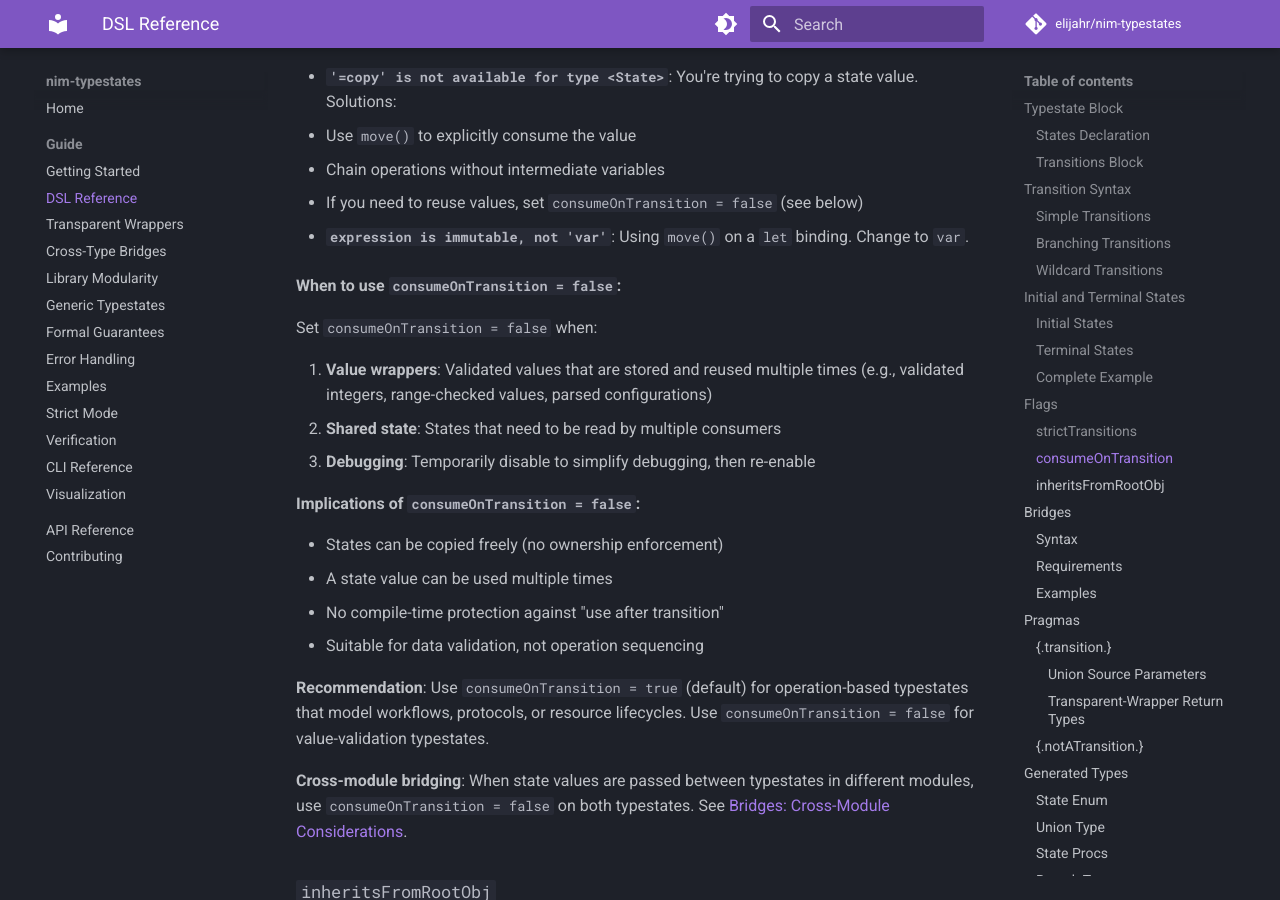
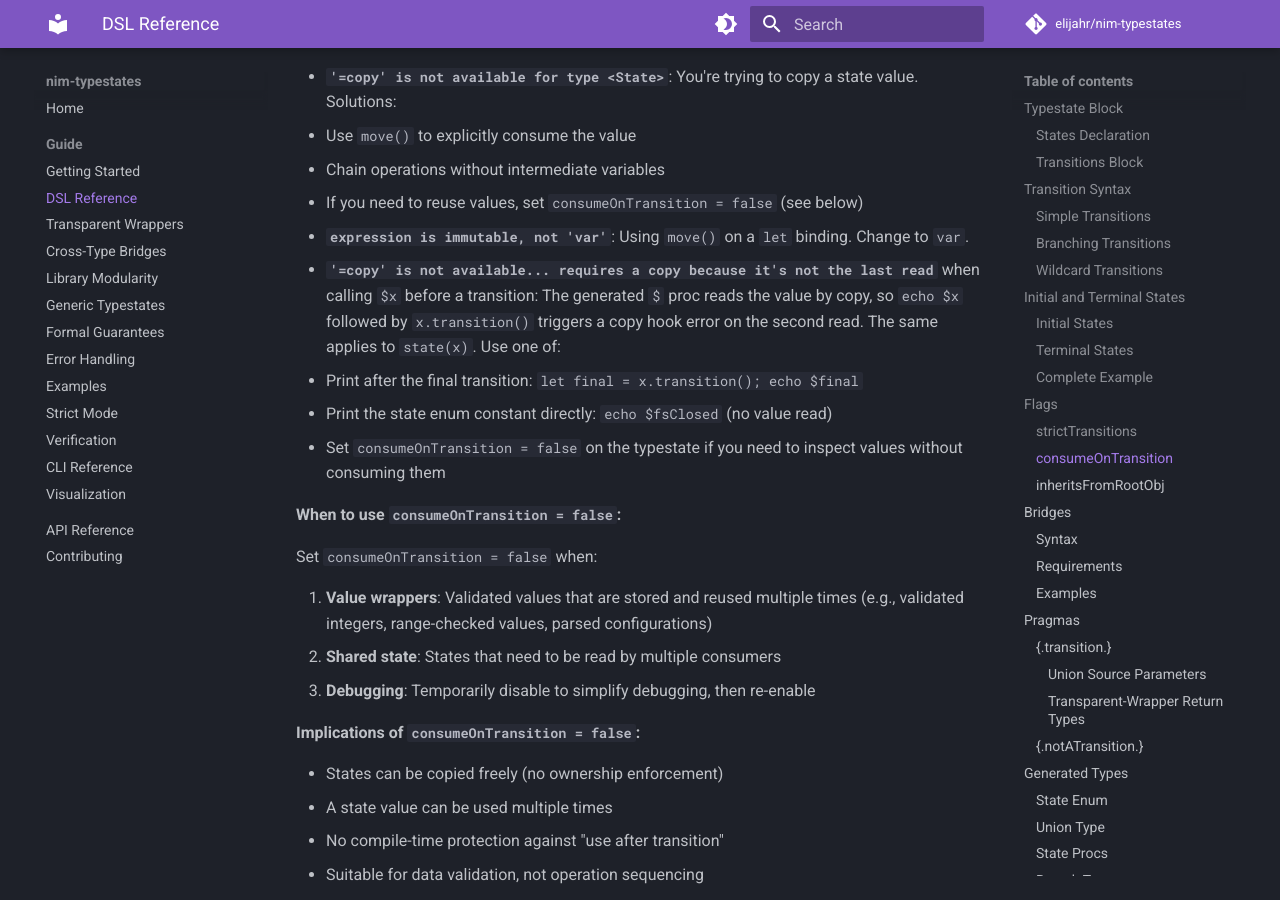
Before and after one commit to elijahr/nim-typestates, an MkDocs documentation site: the page built from docs/guide/dsl-reference.md, in a window 1280 px wide and 900 px high, scrolled down 4030 px. Built offline with MkDocs 1.6.1 and Material for MkDocs 9.7.7, drawn with Linux system fonts in a browser that asks for light colours; comment, search, counter and statistics services are not loaded; the version menu is left out.

Commit message:
docs: warn about $ + consumeOnTransition interaction; fix gitignore
Document that calling $x or state(x) before a transition triggers a =copy
error under the default consumeOnTransition = true, with three workarounds.
The lent T parameter form was tested empirically and rejected by Nim with
"invalid type: 'lent T' in this context" -- lent is return-only.

Fix tests/**/[a-z_]* gitignore pattern to only match directories (trailing
slash) so the !tests/**/*.nim negation re-includes nested test sources.

```diff
--- a/docs/guide/dsl-reference.md
+++ b/docs/guide/dsl-reference.md
@@ -199,6 +199,11 @@ State values must be consumed, not copied. Use these patterns:
   - If you need to reuse values, set `consumeOnTransition = false` (see below)
 
 - **`expression is immutable, not 'var'`**: Using `move()` on a `let` binding. Change to `var`.
+
+- **`'=copy' is not available... requires a copy because it's not the last read`** when calling `$x` before a transition: The generated `$` proc reads the value by copy, so `echo $x` followed by `x.transition()` triggers a copy hook error on the second read. The same applies to `state(x)`. Use one of:
+  - Print after the final transition: `let final = x.transition(); echo $final`
+  - Print the state enum constant directly: `echo $fsClosed` (no value read)
+  - Set `consumeOnTransition = false` on the typestate if you need to inspect values without consuming them
 
 **When to use `consumeOnTransition = false`:**
 
```
Also changed, not shown: 1 other file.
